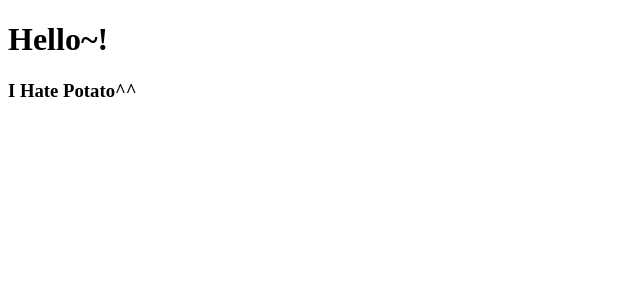
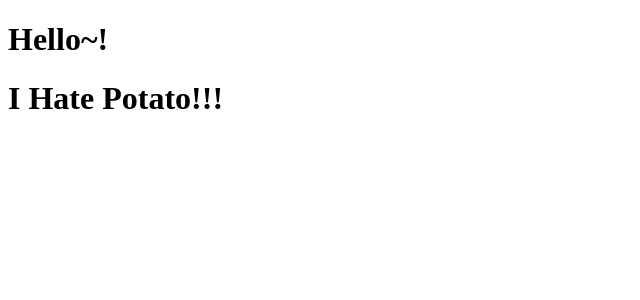
Before and after one commit to wiskeyj/movie_app_2021, a React (Create React App) app: page / in a window 1280 px wide. Shown: the top 300 px of the page, without its empty margins (0-640 px from the left). Built offline with nearby package versions, Linux system fonts and the light colour scheme.

Commit message:
03-3 JSX

```diff
--- a/src/App.js
+++ b/src/App.js
@@ -1,5 +1,8 @@
 import React from 'react';
-import Potato from './Potato';
+
+function Potato(){
+  return <h1>I Hate Potato!!!</h1>;
+}
 
 function App() { // App 컴포넌트 정의
   return (
--- a/src/Potato.js
+++ /dev/null
@@ -1,8 +0,0 @@
-import React from 'react'; // 이 코드를 입력해야 리액트가 JSX를 이해할 수 있다.
-// JSX ; javascript + HTML을 조합한 문법
-
-function Potato(){
-    return <h3>I Hate Potato^^</h3>
-}
-
-export default Potato; // 다른 파일에서 Potato 컴포넌트를 사용할 수 있다.
```
